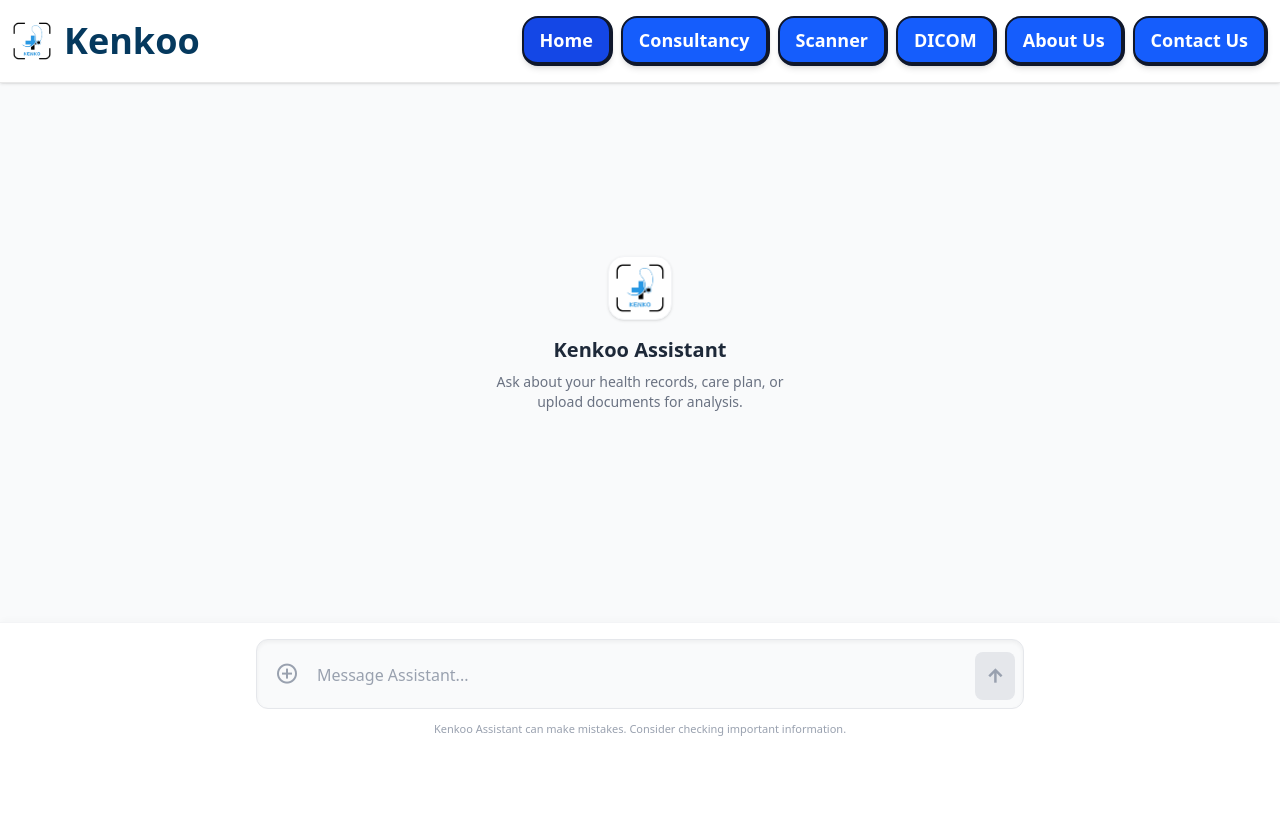
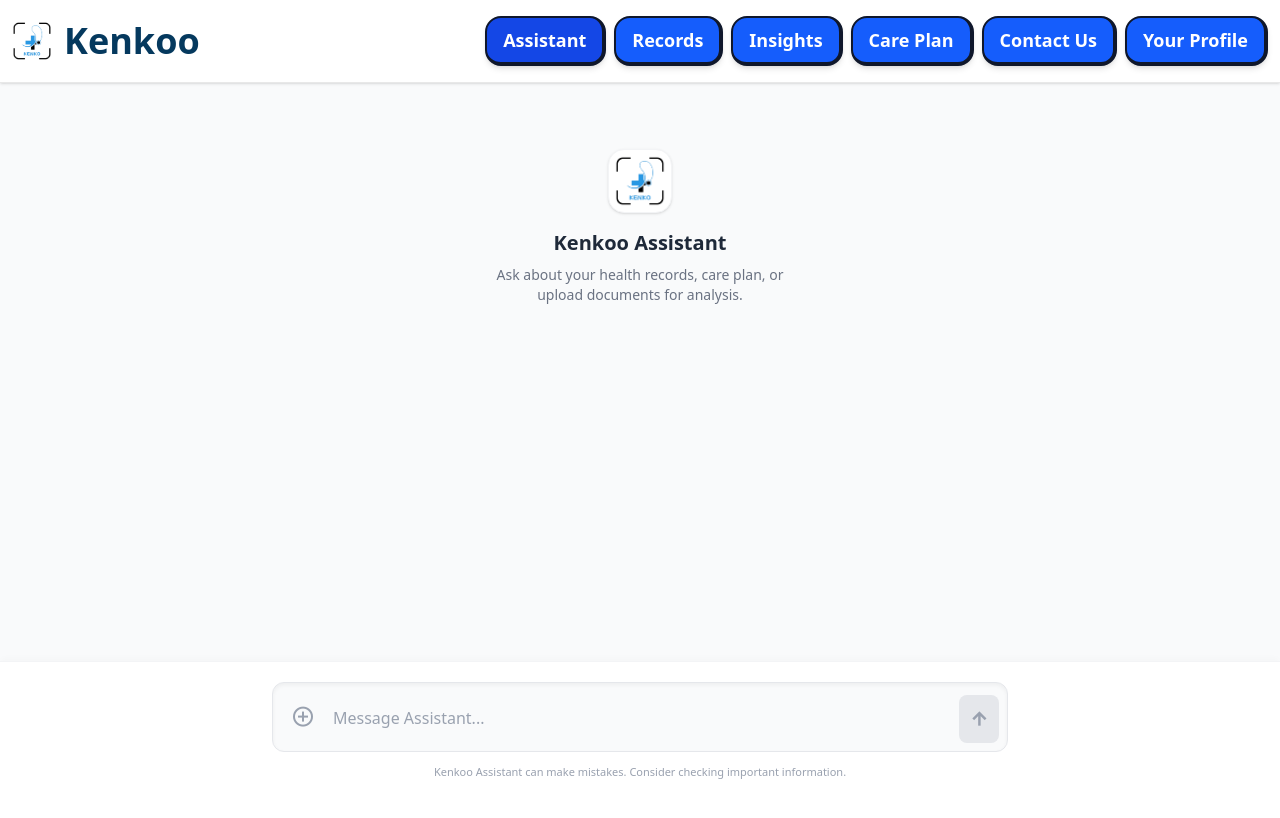
Before and after one commit to SohambangarCODE/Kenkoo-Innovate-2, a React (Vite) app in the folder Frontend/: page / in a window 1280 px wide. Shown: the top 818 px of the page. Built offline with nearby package versions, Linux system fonts and the light colour scheme.

Commit message:
assistant section done

```diff
--- a/Frontend/src/App.jsx
+++ b/Frontend/src/App.jsx
@@ -13,9 +13,10 @@ import Assistant from "./Pages/Assistant";
 const App = () => {
   return (
     <>
+      <div className="flex flex-col h-full">
         <Navbar />
 
-      <div className="App min-h-screen">
+        <div className="flex-1 overflow-hidden relative bg-gray-50/50">
           <Routes>
             <Route path="/" element={<Assistant />} />
             <Route path="/Records" element={<Records />} />
@@ -27,7 +28,7 @@ const App = () => {
         </div>
 
         {/* <Footer/> */}
-      {/* <FooterForAssistance /> */}
+      </div>
     </>
   );
 };
--- a/Frontend/src/Components/FooterForAssistance.jsx
+++ b/Frontend/src/Components/FooterForAssistance.jsx
@@ -2,7 +2,7 @@ import React from "react";
 
 function FooterForAssistance() {
   return (
-     <footer className="bg-gray-900 text-gray-300 py-2 border-t border-gray-700">
+     <footer className="bg-gray-900 text-gray-300 py-2 border-t border-gray-700 absolute left-0 right-0 bottom-0">
       <div className="text-center text-sm sm:text-base">
         Kenkoo Assistant can make mistakes.{" "}
         <span className="cursor-pointer hover:text-white">
--- a/Frontend/src/Components/Navbar.jsx
+++ b/Frontend/src/Components/Navbar.jsx
@@ -158,40 +158,40 @@ function Navbar() {
               onMouseEnter={handleMouseEnter}
               onMouseLeave={handleMouseLeave}
             >
-              Home
+              Assistant
               <div className="nav-underline absolute bottom-0 left-0 h-0.5 w-full  transform transition-all duration-300 opacity-0 group-hover:opacity-100 group-hover:translate-x-0"></div>
             </NavLink>
             <NavLink
-              to="/consultancy"
+              to="/Records"
               className={linkClass}
               style={navItemStyle}
               onMouseEnter={handleMouseEnter}
               onMouseLeave={handleMouseLeave}
             >
-              Consultancy
+              Records
               <div className="nav-underline absolute bottom-0 left-0 h-0.5 w-full transform transition-all duration-300 opacity-0 group-hover:opacity-100"></div>
             </NavLink>
             <NavLink
-              to="/scanner"
+              to="/Insights"
               className={linkClass}
               style={navItemStyle}
               onMouseEnter={handleMouseEnter}
               onMouseLeave={handleMouseLeave}
             >
-              Scanner
+              Insights
               <div className="nav-underline absolute bottom-0 left-0 h-0.5 w-full  transform transition-all duration-300 opacity-0 group-hover:opacity-100"></div>
             </NavLink>
             <NavLink
-              to="/dicom"
+              to="/careplan"
               className={linkClass}
               style={navItemStyle}
               onMouseEnter={handleMouseEnter}
               onMouseLeave={handleMouseLeave}
             >
-              DICOM
+              Care Plan
               <div className="nav-underline absolute bottom-0 left-0 h-0.5 w-full  transform transition-all duration-300 opacity-0 group-hover:opacity-100"></div>
             </NavLink>
-            <NavLink
+            {/* <NavLink
               to="/about"
               className={linkClass}
               style={navItemStyle}
@@ -200,7 +200,7 @@ function Navbar() {
             >
               About Us
               <div className="nav-underline absolute bottom-0 left-0 h-0.5 w-full transform transition-all duration-300 opacity-0 group-hover:opacity-100"></div>
-            </NavLink>
+            </NavLink> */}
             <NavLink
               to="/contact"
               className={linkClass}
@@ -209,6 +209,16 @@ function Navbar() {
               onMouseLeave={handleMouseLeave}
             >
               Contact Us
+              <div className="nav-underline absolute bottom-0 left-0 h-0.5 w-full transform transition-all duration-300 opacity-0 group-hover:opacity-100"></div>
+            </NavLink>
+            <NavLink
+              to="/profile"
+              className={linkClass}
+              style={navItemStyle}
+              onMouseEnter={handleMouseEnter}
+              onMouseLeave={handleMouseLeave}
+            >
+              Your Profile
               <div className="nav-underline absolute bottom-0 left-0 h-0.5 w-full transform transition-all duration-300 opacity-0 group-hover:opacity-100"></div>
             </NavLink>
             {/* <Link
@@ -237,42 +247,49 @@ function Navbar() {
               end
               onClick={handleLinkClick}
             >
-              Home
+              Assistant
             </NavLink>
             <NavLink
-              to="/consultancy"
+              to="/Records"
               className="px-4 py-3 text-gray-700 hover:bg-gray-100 hover:text-[#05395e] font-medium transition-all duration-300 hover:pl-6 hover:shadow-inner"
               onClick={handleLinkClick}
             >
-              Consultancy
+              Records
             </NavLink>
             <NavLink
-              to="/scanner"
+              to="/Insights"
               className="px-4 py-3 text-gray-700 hover:bg-gray-100 hover:text-[#05395e] font-medium transition-all duration-300 hover:pl-6 hover:shadow-inner"
               onClick={handleLinkClick}
             >
-              Scanner
+              Insights
             </NavLink>
             <NavLink
-              to="/dicom"
+              to="/careplan"
               className="px-4 py-3 text-gray-700 hover:bg-gray-100 hover:text-[#05395e] font-medium transition-all duration-300 hover:pl-6 hover:shadow-inner"
               onClick={handleLinkClick}
             >
-              DICOM
+              Care Plan
             </NavLink>
-            <NavLink
+            {/* <NavLink
               to="/about"
               className="px-4 py-3 text-gray-700 hover:bg-gray-100 hover:text-[#05395e] font-medium transition-all duration-300 hover:pl-6 hover:shadow-inner"
               onClick={handleLinkClick}
             >
               About Us
-            </NavLink>
+            </NavLink> */}
             <NavLink
               to="/contact"
               className="px-4 py-3 text-gray-700 hover:bg-gray-100 hover:text-[#05395e] font-medium transition-all duration-300 hover:pl-6 hover:shadow-inner"
               onClick={handleLinkClick}
             >
               Contact Us
+            </NavLink>
+            <NavLink
+              to="/profile"
+              className="px-4 py-3 text-gray-700 hover:bg-gray-100 hover:text-[#05395e] font-medium transition-all duration-300 hover:pl-6 hover:shadow-inner"
+              onClick={handleLinkClick}
+            >
+              Your Profile
             </NavLink>
           </div>
         </div>
--- a/Frontend/src/Pages/Assistant.jsx
+++ b/Frontend/src/Pages/Assistant.jsx
@@ -1,10 +1,10 @@
 import React, { useState, useRef, useEffect } from "react";
-import ReactMarkdown from 'react-markdown';
-import remarkGfm from 'remark-gfm';
+import ReactMarkdown from "react-markdown";
+import remarkGfm from "remark-gfm";
+import FooterForAssistance from "../Components/FooterForAssistance";
 
 const API_CHAT_URL = "/api/assistant/chat";
 const API_UPLOAD_URL = "/api/upload";
-
 
 const Assistant = () => {
   const [messages, setMessages] = useState([]);
@@ -62,7 +62,10 @@ const Assistant = () => {
       setTimeout(() => {
         setMessages((prev) => [
           ...prev,
-          { role: "assistant", content: "I'm currently in offline mode. I received: " + trimmed },
+          {
+            role: "assistant",
+            content: "I'm currently in offline mode. I received: " + trimmed,
+          },
         ]);
       }, 800);
     } finally {
@@ -89,14 +92,14 @@ const Assistant = () => {
     const userPrompt = input.trim();
 
     // show file message in chat
-    setMessages(prev => [
+    setMessages((prev) => [
       ...prev,
       {
         role: "user",
         type: "file",
         content: userPrompt || `Uploaded: ${file.name}`,
-        fileName: file.name
-      }
+        fileName: file.name,
+      },
     ]);
 
     setInput("");
@@ -108,29 +111,28 @@ const Assistant = () => {
     try {
       const res = await fetch(API_UPLOAD_URL, {
         method: "POST",
-        body: formData
+        body: formData,
       });
 
       const data = await res.json();
 
-      setMessages(prev => [
+      setMessages((prev) => [
         ...prev,
-        { role: "assistant", content: data.result }
+        { role: "assistant", content: data.result },
       ]);
 
       clearFile();
     } catch (err) {
       console.error(err);
 
-      setMessages(prev => [
+      setMessages((prev) => [
         ...prev,
-        { role: "assistant", content: "File analysis failed." }
+        { role: "assistant", content: "File analysis failed." },
       ]);
     } finally {
       setIsLoading(false);
     }
   };
-
 
   const handleKeyDown = (e) => {
     if (e.key === "Enter" && !e.shiftKey) {
@@ -143,24 +145,44 @@ const Assistant = () => {
     }
   };
 
+  const inputAreaRef = useRef(null);
+
+  useEffect(() => {
+    if (!inputAreaRef.current) return;
+
+    const height = inputAreaRef.current.offsetHeight;
+    // You can set a css variable or just use inline style
+    document.documentElement.style.setProperty(
+      "--input-height",
+      `${height + 20}px`,
+    );
+  }, [file, input]); // re-measure when file preview appears / text grows
+
   return (
     // Main Container: Fills available height between Navbar and Footer
     // h-[calc(100vh-130px)] accounts for Navbar (~70px) + Footer (~60px)
     <div className="flex flex-col h-[calc(100vh-130px)] bg-gray-50">
-
       {/* Chat Scroll Area */}
-      <div className="flex-1 overflow-y-auto p-4 md:p-6 scroll-smooth">
+      {/* <div className="flex-1 overflow-y-auto p-4 md:p-6 pb-[180px] md:pb-[200px] scroll-smooth"> */}
+      <div
+        className="flex-1 overflow-y-auto p-4 md:p-6 scroll-smooth"
+        style={{ paddingBottom: "var(--input-height, 180px)" }}
+      >
         <div className="max-w-3xl mx-auto space-y-6">
-
           {/* Empty State */}
           {messages.length === 0 && (
-            <div className="flex flex-col items-center justify-center h-[60vh] text-center text-gray-500">
+            <div className="flex flex-col items-center justify-center h-[30vh] text-center text-gray-500">
               <div className="w-16 h-16 bg-white rounded-2xl shadow-sm border border-gray-100 flex items-center justify-center mb-4">
-                <span className="text-3xl"><img src="/logo.png-removebg-preview.png" alt="" /></span>
+                <span className="text-3xl">
+                  <img src="/logo.png-removebg-preview.png" alt="" />
+                </span>
               </div>
-              <h2 className="text-xl font-semibold text-gray-800">Kenkoo Assistant</h2>
+              <h2 className="text-xl font-semibold text-gray-800">
+                Kenkoo Assistant
+              </h2>
               <p className="mt-2 text-sm text-gray-500 max-w-xs">
-                Ask about your health records, care plan, or upload documents for analysis.
+                Ask about your health records, care plan, or upload documents
+                for analysis.
               </p>
             </div>
           )}
@@ -171,17 +193,28 @@ const Assistant = () => {
               key={idx}
               className={`flex w-full ${msg.role === "user" ? "justify-end" : "justify-start"}`}
             >
-              <div className={`flex max-w-[85%] md:max-w-[75%] gap-3 ${msg.role === "user" ? "flex-row-reverse" : "flex-row"}`}>
-
+              <div
+                className={`flex max-w-[85%] md:max-w-[75%] gap-3 ${msg.role === "user" ? "flex-row-reverse" : "flex-row"}`}
+              >
                 {/* Avatar */}
-                <div className={`w-8 h-8 rounded-full flex items-center justify-center shrink-0 shadow-sm ${msg.role === "user" ? "bg-blue-600 text-white" : " text-black"
-                  }`}>
-                  {msg.role === "user" ? <i className="ri-robot-2-fill"></i> : <i className="ri-robot-2-fill"></i>}
+                <div
+                  className={`w-8 h-8 rounded-full flex items-center justify-center shrink-0 shadow-sm ${
+                    msg.role === "user"
+                      ? "bg-blue-600 text-white"
+                      : " text-black"
+                  }`}
+                >
+                  {msg.role === "user" ? (
+                    <i className="ri-robot-2-fill"></i>
+                  ) : (
+                    <i className="ri-robot-2-fill"></i>
+                  )}
                 </div>
 
                 {/* Message Bubble */}
                 <div
-                  className={`px-5 py-3.5 rounded-2xl text-[15px] leading-relaxed shadow-sm ${msg.role === "user"
+                  className={`px-5 py-3.5 rounded-2xl text-[15px] leading-relaxed shadow-sm ${
+                    msg.role === "user"
                       ? "bg-blue-600 text-white rounded-tr-none"
                       : "bg-white border border-gray-100 text-gray-800 rounded-tl-none"
                   }`}
@@ -191,7 +224,9 @@ const Assistant = () => {
                       <div className="p-1.5 bg-white/20 rounded-lg">
                         <i className="ri-file-text-line text-lg"></i>
                       </div>
-                      <span className="font-medium truncate">{msg.fileName}</span>
+                      <span className="font-medium truncate">
+                        {msg.fileName}
+                      </span>
                     </div>
                   ) : (
                     <div className="prose prose-sm max-w-none">
@@ -200,17 +235,26 @@ const Assistant = () => {
                         components={{
                           table: ({ node, ...props }) => (
                             <div className="overflow-x-auto my-4 border border-gray-200 rounded-lg">
-                              <table className="min-w-full divide-y divide-gray-200" {...props} />
+                              <table
+                                className="min-w-full divide-y divide-gray-200"
+                                {...props}
+                              />
                             </div>
                           ),
                           thead: ({ node, ...props }) => (
                             <thead className="bg-gray-50" {...props} />
                           ),
                           th: ({ node, ...props }) => (
-                            <th className="px-4 py-3 text-left text-xs font-medium text-gray-500 uppercase tracking-wider" {...props} />
+                            <th
+                              className="px-4 py-3 text-left text-xs font-medium text-gray-500 uppercase tracking-wider"
+                              {...props}
+                            />
                           ),
                           td: ({ node, ...props }) => (
-                            <td className="px-4 py-3 whitespace-nowrap text-sm text-gray-700 border-t border-gray-100" {...props} />
+                            <td
+                              className="px-4 py-3 whitespace-nowrap text-sm text-gray-700 border-t border-gray-100"
+                              {...props}
+                            />
                           ),
                         }}
                       >
@@ -227,8 +271,8 @@ const Assistant = () => {
           {isLoading && (
             <div className="flex w-full justify-start">
               <div className="flex max-w-[85%] gap-3">
-                <div className="w-8 h-8 rounded-full bg-emerald-600 flex items-center justify-center shrink-0 text-white shadow-sm">
-                  <i className="ri-openai-fill text-sm"></i>
+                <div className="w-8 h-8 rounded-full bg-[#F9FAFB] flex items-center justify-center shrink-0 text-text-black shadow-sm">
+                  <i className="ri-robot-2-fill"></i>
                 </div>
                 <div className="bg-white border border-gray-100 px-5 py-4 rounded-2xl rounded-tl-none shadow-sm flex items-center gap-1.5">
                   <div className="w-2 h-2 bg-gray-400 rounded-full animate-bounce [animation-delay:-0.3s]"></div>
@@ -244,22 +288,25 @@ const Assistant = () => {
       </div>
 
       {/* Input Area - Fixed at bottom of the flex container */}
-      <div className="bg-white border-t border-gray-100 p-4 md:px-6 shadow-[0_-4px_6px_-1px_rgba(0,0,0,0.02)] z-10">
-        <div className="max-w-3xl mx-auto">
-
+      <div className="bg-white border-t border-gray-100 p-1 md:px-4 shadow-[0_-4px_6px_-1px_rgba(0,0,0,0.02)] z-10 absolute bottom-0 w-full">
+        <div className="max-w-3xl mx-auto bg-transparent px-4 py-4 rounded-4xl">
           {/* Selected File Preview */}
           {file && (
             <div className="mb-3 flex items-center gap-2 bg-blue-50 text-blue-700 px-3 py-2 rounded-lg w-fit text-sm border border-blue-100 animate-fade-in">
               <i className="ri-attachment-line"></i>
-              <span className="truncate max-w-[200px] font-medium">{file.name}</span>
-              <button onClick={clearFile} className="ml-2 text-blue-400 hover:text-blue-700 transition-colors">
+              <span className="truncate max-w-[200px] font-medium">
+                {file.name}
+              </span>
+              <button
+                onClick={clearFile}
+                className="ml-2 text-blue-400 hover:text-blue-700 transition-colors"
+              >
                 <i className="ri-close-circle-fill text-lg"></i>
               </button>
             </div>
           )}
 
           <div className="relative flex items-end gap-2 bg-gray-50 border border-gray-200 rounded-xl p-2 focus-within:ring-2 focus-within:ring-blue-100 focus-within:border-blue-400 transition-all shadow-inner">
-
             <input
               type="file"
               ref={fileInputRef}
@@ -283,17 +330,22 @@ const Assistant = () => {
               value={input}
               onChange={(e) => setInput(e.target.value)}
               onKeyDown={handleKeyDown}
-              placeholder={file ? "Add a message about this file..." : "Message Assistant..."}
+              placeholder={
+                file
+                  ? "Add a message about this file..."
+                  : "Message Assistant..."
+              }
               className="w-full bg-transparent border-none focus:ring-0 resize-none py-3 text-gray-700 placeholder-gray-400 max-h-[120px] overflow-y-auto leading-relaxed focus:outline-none"
               rows={1}
-              style={{ minHeight: '48px' }}
+              style={{ minHeight: "48px" }}
             />
 
             {/* Send Button */}
             <button
               onClick={file ? analyzeFile : sendMessage}
               disabled={(!input.trim() && !file) || isLoading}
-              className={`p-2.5 rounded-lg shrink-0 transition-all duration-200 flex items-center justify-center ${(!input.trim() && !file) || isLoading
+              className={`p-2.5 rounded-lg shrink-0 transition-all duration-200 flex items-center justify-center ${
+                (!input.trim() && !file) || isLoading
                   ? "bg-gray-200 text-gray-400 cursor-not-allowed"
                   : "bg-blue-600 text-white hover:bg-blue-700 shadow-md hover:shadow-lg transform hover:-translate-y-0.5"
               }`}
@@ -308,7 +360,8 @@ const Assistant = () => {
 
           <div className="text-center mt-3">
             <p className="text-[11px] text-gray-400">
-              Kenkoo Assistant can make mistakes. Consider checking important information.
+              Kenkoo Assistant can make mistakes. Consider checking important
+              information.
             </p>
           </div>
         </div>
@@ -318,18 +371,6 @@ const Assistant = () => {
 };
 
 export default Assistant;
-
-
-
-
-
-
-
-
-
-
-
-
 
 // import React, { useState, useRef, useEffect } from "react";
 
--- a/Frontend/src/Pages/ContactPage.jsx
+++ b/Frontend/src/Pages/ContactPage.jsx
@@ -1,5 +1,6 @@
 import React, { useState, useRef } from "react";
 import Swal from 'sweetalert2'
+import FooterForAssistance from "../Components/FooterForAssistance";
 
 function ContactPage() {
   const [formData, setFormData] = useState({
@@ -289,6 +290,7 @@ function ContactPage() {
         </div>
       </div>
     </div>
+
   );
 }
 
--- a/Frontend/src/index.css
+++ b/Frontend/src/index.css
@@ -1 +1,8 @@
 @import 'tailwindcss';
+
+html, body, #root {
+  height: 100%;
+  margin: 0;
+  padding: 0;
+  overflow: hidden;
+}
```
Lines whose indentation alone changed are shown as unchanged.
